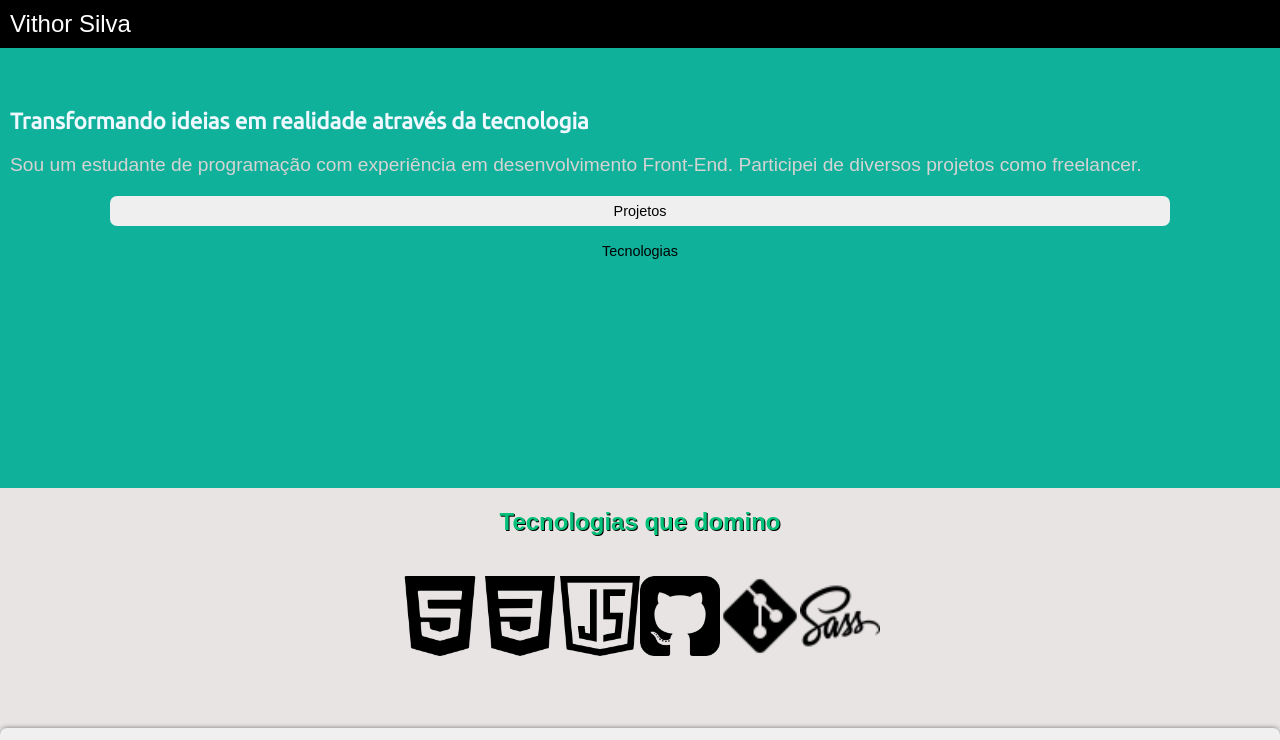
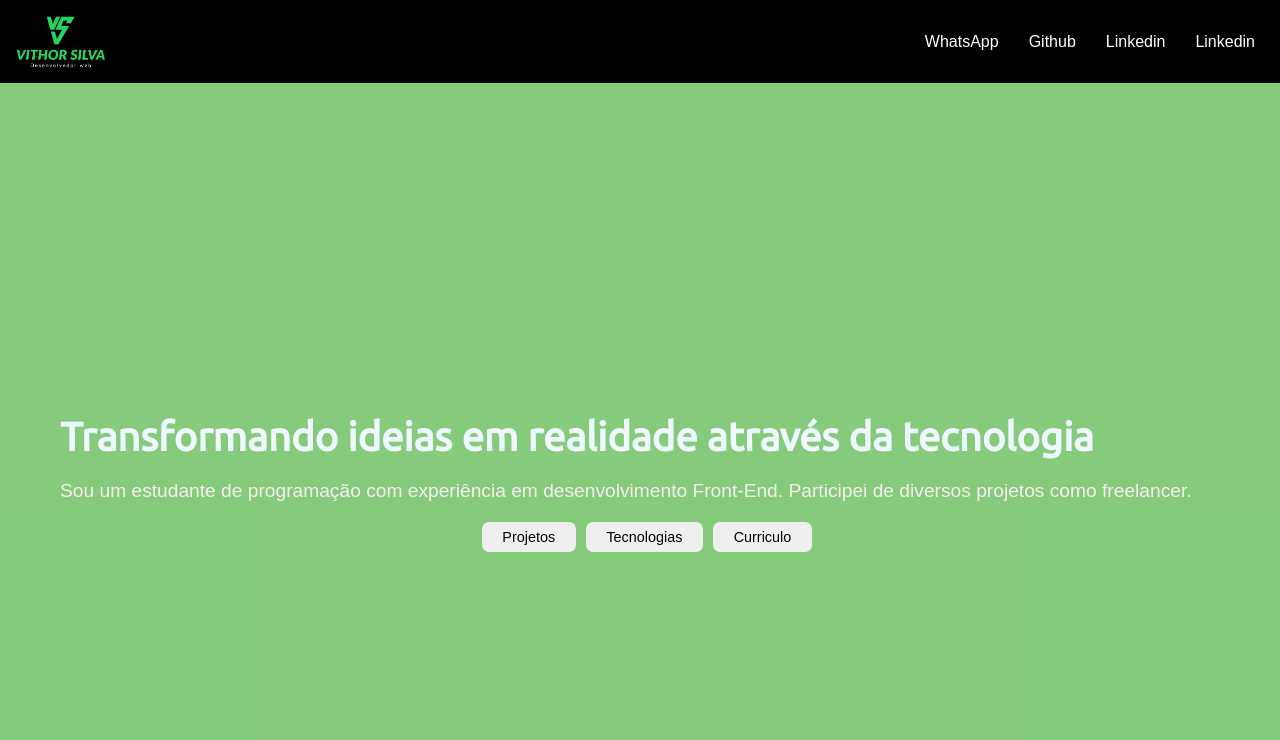
Before and after one commit to vithor-silva/portifolio, a plain HTML site: page index.html in a window 1280 px wide. Shown: the top 740 px of the page. Drawn offline with Linux system fonts and the light colour scheme.

Commit message:
Alteração de layout

```diff
--- a/index.html
+++ b/index.html
@@ -9,12 +9,15 @@
 </head>
 <body>
     <nav class="navbar">
-        <div class="logo">Vithor Silva</div>
+        <div class="logo">
+            <img src="assets/logo_vithor_silva.png" alt="Vithor silva logo">
+        </div>
         <div class="menu-icon">&#9776;</div>
         <div class="menu">
-            <a id="whatsapp" href="#">WhatsApp</a>
-            <a id="github" href="#">Github</a>
-            <a id="linkedin" href="#">Linkedin</a>
+            <a class="navbar-a" href="#">WhatsApp</a>
+            <a class="navbar-a" href="#">Github</a>
+            <a class="navbar-a" href="#">Linkedin</a>
+            <a class="navbar-a" href="#">Linkedin</a>
         </div>
     </nav>
     <section id="aboutme">
@@ -23,10 +26,12 @@
         <div class="buttons">
             <button type="submit" id="irprojetos">Projetos</button>
             <button type="submit" id="irtecnologias">Tecnologias</button>
+            <button type="submit" id="baixarcv">Curriculo</button>
         </div>
     </section>
     <section id="tecnologias">
         <h2>Tecnologias que domino</h2>
+        <p>Principais tecnologias e ferramentas que trabalho</p>
         <div class="img-container">
             <img src="assets/html5 (1).png" alt="html5 logo">
             <img src="assets/css-3.png" alt="css3 logo">
--- a/style.css
+++ b/style.css
@@ -18,8 +18,8 @@ body {
     align-items: center;
 }
 
-.logo {
-    font-size: 24px;
+.logo img {
+    width: 100px;
 }
 
 .menu {
@@ -56,9 +56,12 @@ body {
     display: none;
 }
 
+/*background-color:rgb(15, 177, 155);*/
+
+
 #aboutme {
     padding-top: 50px;
-    background-color:rgb(15, 177, 155);
+    background-color:rgba(46, 173, 29, 0.548);
     width: 100vw;
     height: 55vh;
 }
@@ -72,7 +75,7 @@ body {
 }
 
 #aboutme p {
-    color: rgb(214, 211, 211);
+    color: #f8efef;
     padding: 10px;
     font-size: 1.2rem;
 }
@@ -98,9 +101,14 @@ body {
     padding: 7px 37%;
     border-style: none;
     border-radius: 7px 7px;
-    background-color: transparent;
     font-size: 0.9rem;
-    color: rgb(0, 0, 0);
+}
+
+#baixarcv {
+    padding: 7px 40%;
+    border-style: none;
+    border-radius: 7px 7px;
+    font-size: 0.9rem;
 }
 
 #tecnologias {
@@ -112,7 +120,6 @@ body {
 
 #tecnologias h2 {
     text-align: center;
-    color: rgb(4, 194, 121);
     text-shadow: 1px 1px rgb(0, 0, 0);
 }
 
@@ -269,6 +276,80 @@ p.copyright {
     color: #fff;
 }
 
+@media screen and (min-width: 1024px) {
+
+    .menu {
+        display: flex;
+        flex-direction: row;
+    }
+
+    .navbar-a:hover {
+        color: #d6d2d2;
+        text-decoration: underline;
+    }
+
+    #aboutme {
+        display: flex;
+        justify-content: center;
+        align-items: flex-start;
+        flex-direction: column;
+        padding: 50px;
+        height: 100vh;
+    }
+
+    #aboutme h2 {
+        font-size: 40px;
+    }
+
+    .buttons {
+        flex-direction: row;
+        margin: 0 auto;
+    }
+
+    #irprojetos {
+        padding: 7px 10%;
+    }
+
+    #irtecnologias {
+        padding: 7px 10%;
+    }
+
+    #baixarcv {
+        padding: 7px 10%;
+    }
+
+    .buttons {
+        padding-left: 2%;
+    }
+
+    #tecnologias {
+        display: flex;
+        align-items: center;
+        justify-content: center;
+        flex-direction: column;
+        height: 100vh;
+        background-color: rgb(210, 211, 210);
+    }
+
+    #tecnologias h2 {
+        font-size: 40px;
+    }
+
+    #tecnologias p {
+        font-size: 30px;
+        color: black;
+    }
+
+    .img-container {
+        overflow-x: hidden;
+    }
+
+    .img-container img {
+        width: 100px;
+    }
+
+}
+
 
 @media screen and (max-width: 768px) {
     .menu {
@@ -310,6 +391,10 @@ p.copyright {
         width: 100%;
     }
 
+    #projetos {
+        padding-top: 20%
+    }
+
     p.copyright {
         margin-top: 15px;
     }
```
Also changed, not shown: assets/logo_vithor_silva.png (added), assets/vithorsilva_logo.png (added).
